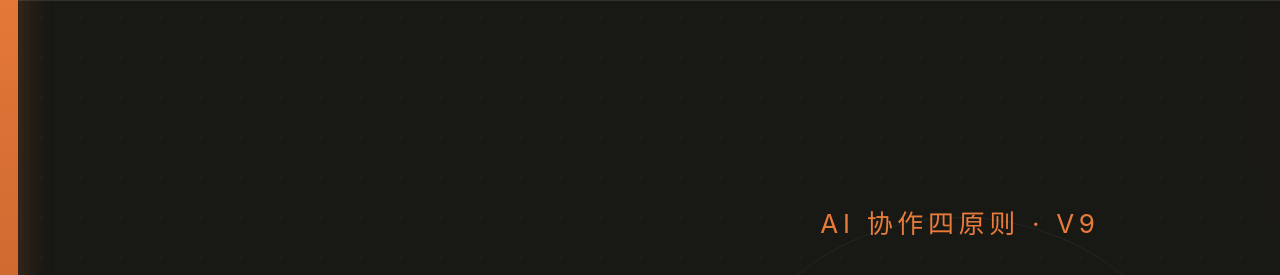
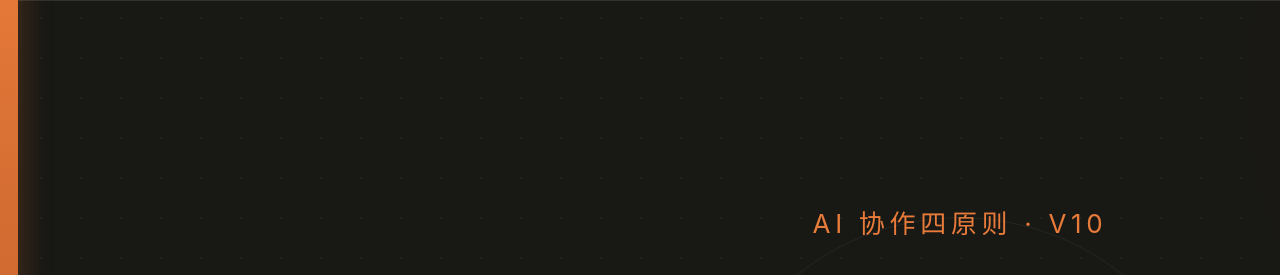
Before and after one commit to dongtonghui/hermes-pm-deck-v10, a website: page slides/01-cover.html in a window 1280 px wide. Shown: the part 63-338 px from the top of the page. Drawn offline with Linux system fonts and the light colour scheme.

Commit message:
V10: update title and references from V9 to V10

```diff
--- a/slides/01-cover.html
+++ b/slides/01-cover.html
@@ -136,7 +136,7 @@
 
   <div class="accent-pillar"></div>
 
-  <div class="kicker-light anim-fade-up">AI 协作四原则 · V9</div>
+  <div class="kicker-light anim-fade-up">AI 协作四原则 · V10</div>
   <h1 class="anim-fade-up delay-2">从聊天框到<br><span class="accent">数字员工团队</span></h1>
   <p class="subtitle anim-fade-up delay-3">AI 工具在产品工作中的深度应用</p>
   <div class="meta anim-fade-up delay-5">
```
Also changed, not shown: index.html (+1 -1 lines), README.md.
